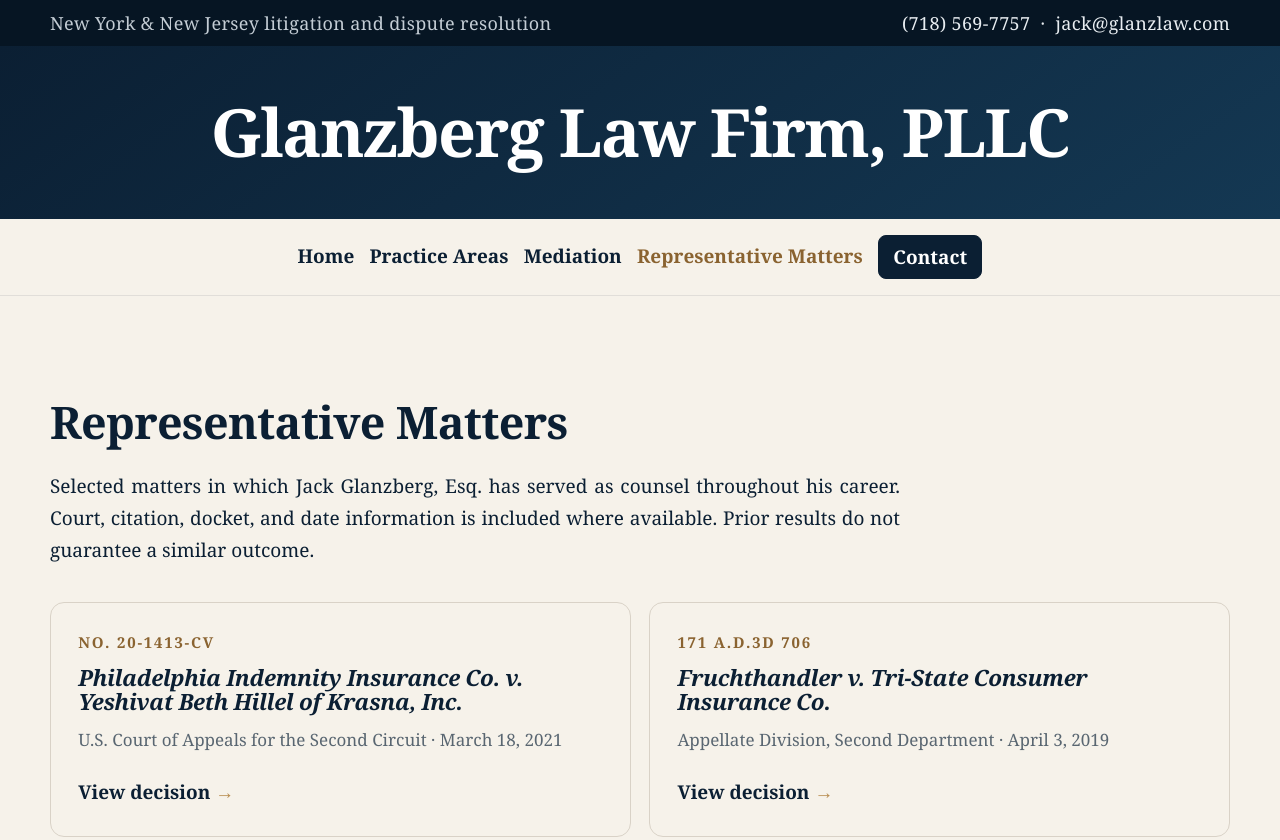
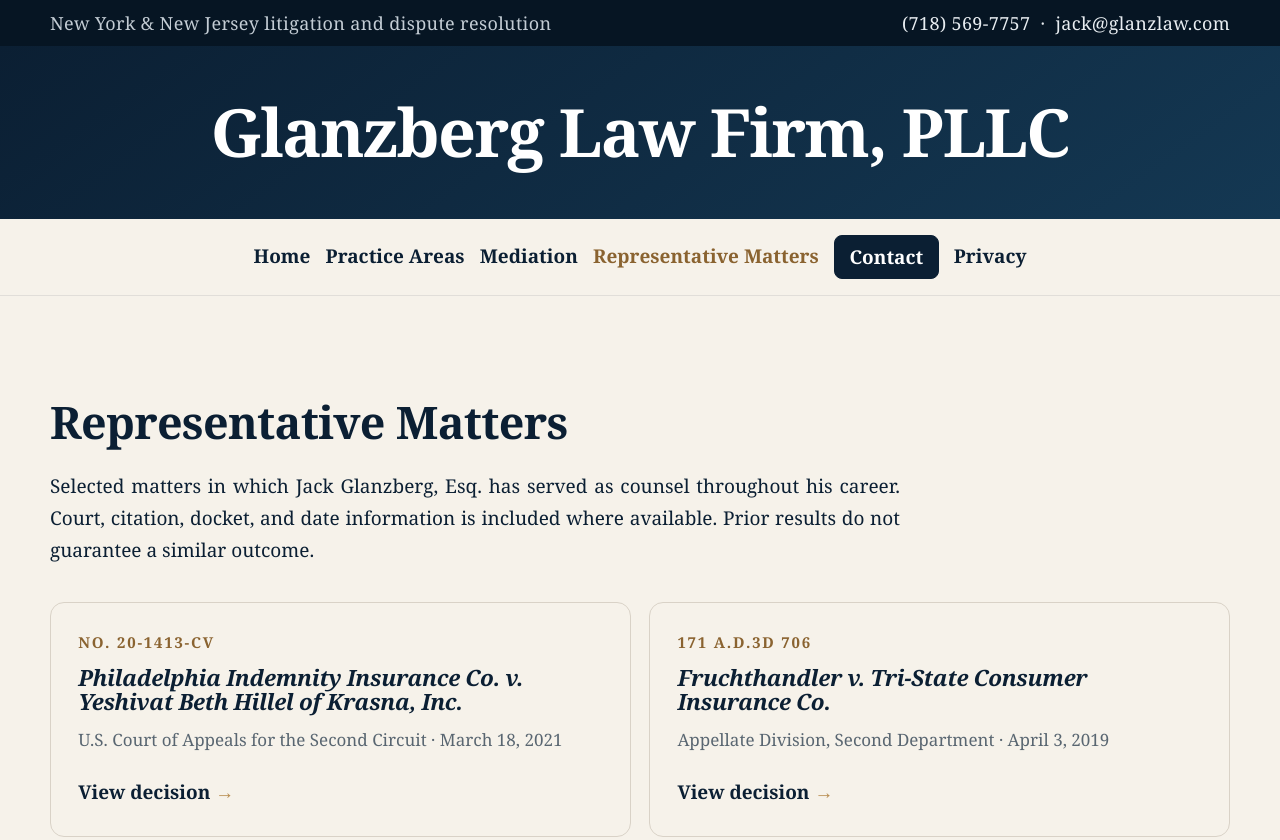
Before and after one commit to Glanzberg-Web/GlanzLaw, a plain HTML site: page representative-matters.html in a window 1280 px wide. Shown: the top 840 px of the page. Drawn offline with Linux system fonts and the light colour scheme.

Commit message:
Make privacy notice accessible from every full-site navigation

```diff
--- a/representative-matters.html
+++ b/representative-matters.html
@@ -27,7 +27,7 @@
     <div class="container header-inner">
 
       <button class="nav-toggle" type="button" data-nav-toggle aria-label="Toggle primary navigation" aria-expanded="false" aria-controls="primary-nav">Menu</button>
-      <nav id="primary-nav" class="nav" data-nav aria-label="Primary navigation"><a href="jack.html">Home</a><a href="practice-areas.html">Practice Areas</a><a href="mediation.html">Mediation</a><a href="representative-matters.html" aria-current="page">Representative Matters</a><a class="button button--small" href="contact.html">Contact</a></nav>
+      <nav id="primary-nav" class="nav" data-nav aria-label="Primary navigation"><a href="jack.html">Home</a><a href="practice-areas.html">Practice Areas</a><a href="mediation.html">Mediation</a><a href="representative-matters.html" aria-current="page">Representative Matters</a><a class="button button--small" href="contact.html">Contact</a><a href="privacy.html">Privacy</a></nav>
     </div>
   </header>
   <main id="main" tabindex="-1">
```
